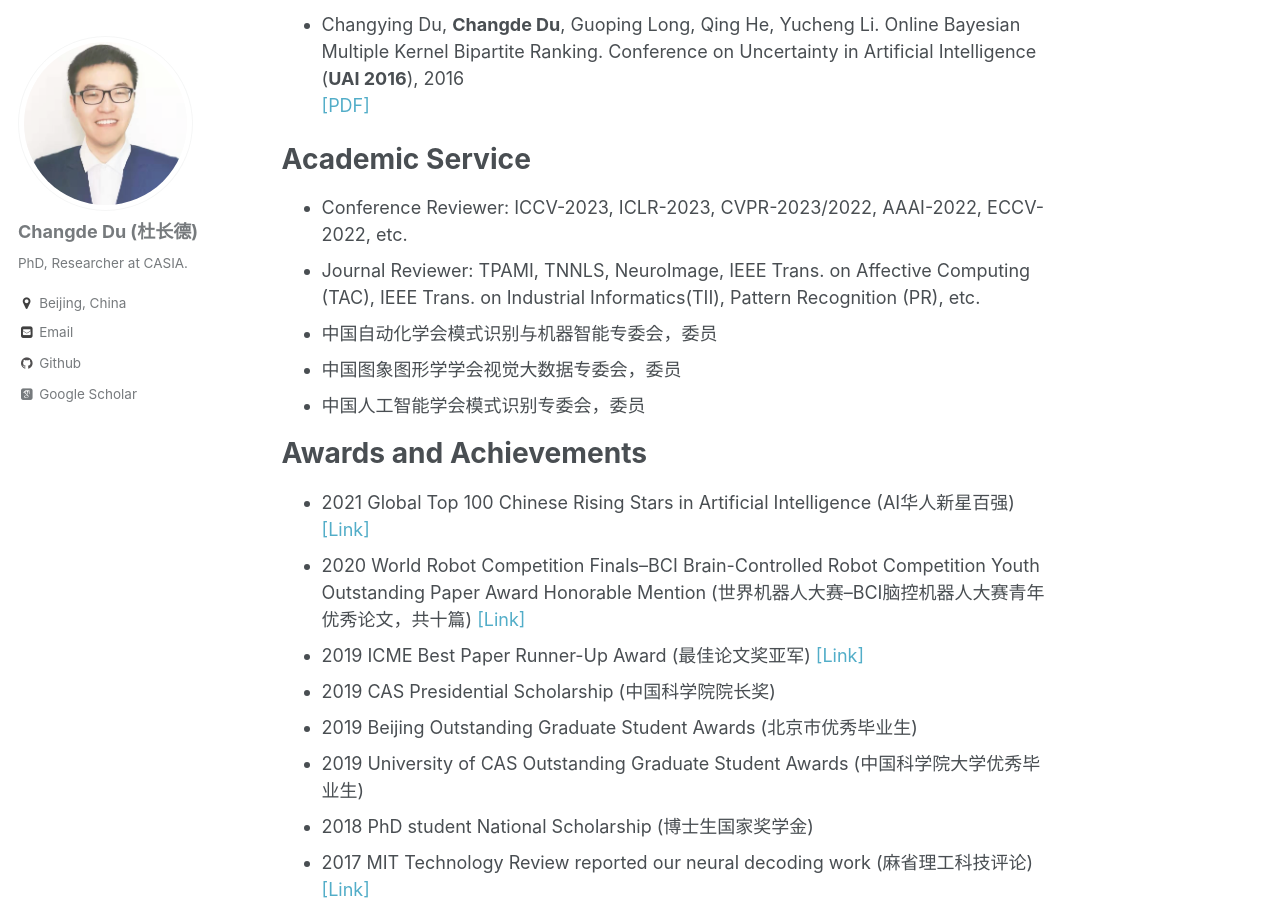
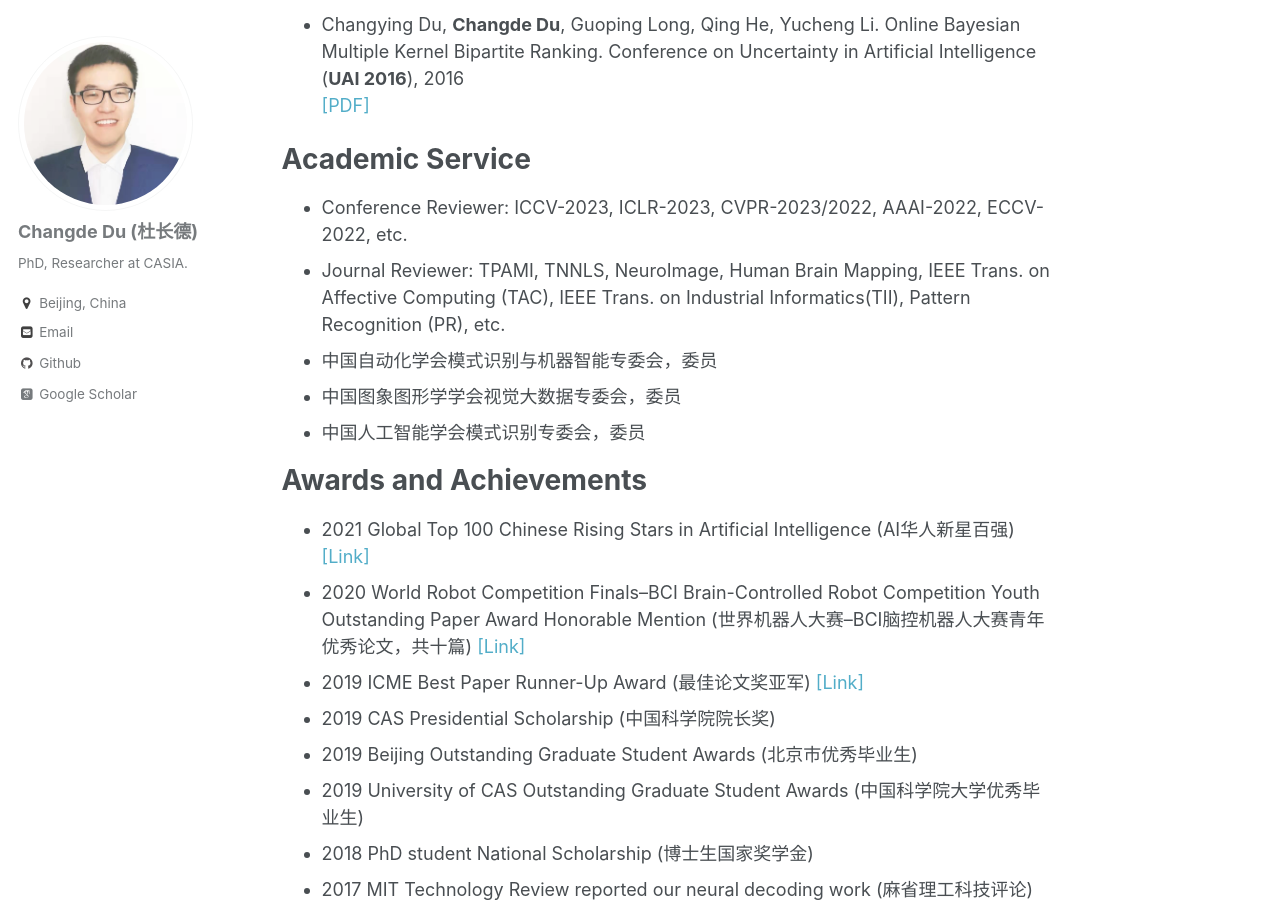
Before and after one commit to ChangdeDu/changdedu.github.io, a Jekyll site: the page built from _pages/about.md, in a window 1280 px wide and 900 px high, scrolled down 5573 px. Built offline with Jekyll 4.4.1, drawn with Linux system fonts in a browser that asks for light colours; some web fonts are replaced.

Commit message:
Update about.md

```diff
--- a/_pages/about.md
+++ b/_pages/about.md
@@ -121,7 +121,7 @@ Conference on Uncertainty in Artificial Intelligence (**UAI 2016**), 2016  <br>[
 
 # Academic Service
 - Conference Reviewer: ICCV-2023, ICLR-2023, CVPR-2023/2022, AAAI-2022, ECCV-2022, etc.
-- Journal Reviewer: TPAMI, TNNLS, NeuroImage, IEEE Trans. on Affective Computing (TAC), IEEE Trans. on Industrial Informatics(TII), Pattern Recognition (PR), etc.
+- Journal Reviewer: TPAMI, TNNLS, NeuroImage, Human Brain Mapping, IEEE Trans. on Affective Computing (TAC), IEEE Trans. on Industrial Informatics(TII), Pattern Recognition (PR), etc.
 - 中国自动化学会模式识别与机器智能专委会，委员
 - 中国图象图形学学会视觉大数据专委会，委员
 - 中国人工智能学会模式识别专委会，委员
```
